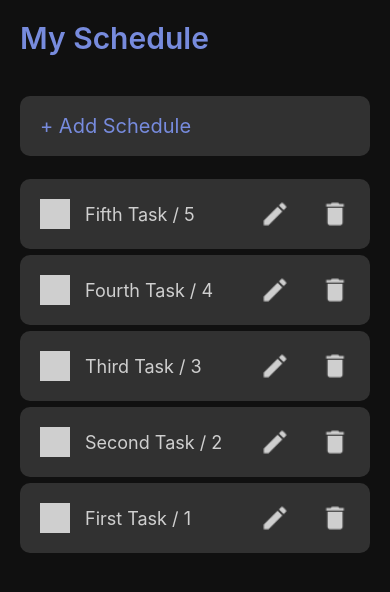
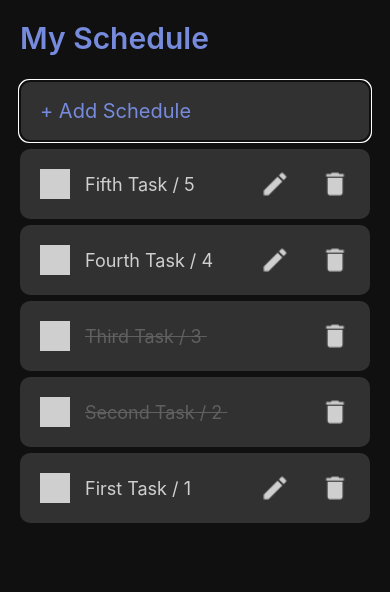
Before and after one commit to kimyej1/2022-DIGI-Campus-React, a React Native app in the folder MiniProject/: screen / in a window 390 px wide. Shown: the top 592 px of the page. Built offline with nearby package versions, Linux system fonts and the light colour scheme; grey boxes are pictures that could not be loaded.

Commit message:
2022.6.23 17:00

```diff
--- a/MiniProject/src/App.js
+++ b/MiniProject/src/App.js
@@ -94,6 +94,24 @@ const App = () => {
         console.log('App , _deleteTask, id = ', id);
     };
 
+    const _toggleTask = id => {
+        console.log('App , _toggleTask , id = ' , id);
+        const cloneTasks = Object.assign({}, tasks);
+        cloneTasks[id]['completed'] = !cloneTasks[id]['completed'];
+        setTasks(cloneTasks);
+    };
+
+    const _updateTask = item => {
+        console.log('App , _updateTask , item.title = ', item.title);
+        const cloneTasks = Object.assign({}, tasks);
+        cloneTasks[item.id] = item;
+        setTasks(cloneTasks);
+    };
+
+    const _onBlur = () => {     // 입력창에 입력하다가 포커스아웃 했을 때 다 지우고 + Add Schedule 로 복원해주려는 역할
+        setNewTask('');
+    };
+
     return (
         <ThemeProvider theme={theme}>
             <Container>
@@ -110,12 +128,20 @@ const App = () => {
                     value={newTask}
                     onChangeText={_onChangeText}
                     onSubmitEditing={_addTask}
+                    onBlur={_onBlur}
                 />
 
                 <List width={width}>
                     {
                         Object.values(tasks).reverse().map(item => (
-                            <Task key={item.id} item={item} title={item.title} deleteTask={_deleteTask}/>
+                            <Task
+                                key={item.id}
+                                item={item}
+
+                                deleteTask={_deleteTask}
+                                toggleTask={_toggleTask}
+                                updateTask={_updateTask}
+                            />
                         ))
                     }
 
--- a/MiniProject/src/components/IconButton.js
+++ b/MiniProject/src/components/IconButton.js
@@ -26,6 +26,10 @@ const IconButton = ({type, onPressOut, id}) => {
     );
 };
 
+IconButton.defaultProps = {
+    onPressOut : () => {},  // do Nothing (혹시 onPressOut 없다면.. 아무것도 하지마)
+};
+
 IconButton.propTypes = {
     types : propTypes.oneOf(Object.values(images)).isRequired,
     id : propTypes.string,
--- a/MiniProject/src/components/Input.js
+++ b/MiniProject/src/components/Input.js
@@ -11,7 +11,7 @@ const StyledInput = styled.TextInput.attrs(({theme}) => ({
 }))`
     width : ${ ({width}) => width - 40 }px;
     height : 60px;
-    margin : 20px 30px;
+    margin : 5px 0px;
     padding : 20px 20px;
     border-radius : 10px;
     background-color : ${({theme}) => theme.itemBackground};
@@ -19,7 +19,13 @@ const StyledInput = styled.TextInput.attrs(({theme}) => ({
     color : ${({theme}) => theme.text};
 `;
 
-const Input = props => {
+const Input = ({
+                    value,
+                    placeholder,
+                    onChangeText,
+                    onSubmitEditing,
+                    onBlur,
+                }) => {    // props => {} 이렇게 해서, 아래 리턴값들을 {props.value} 이런식으로 해도됨
 
     // const width = Dimensions.get('window').width;
     const width = useWindowDimensions().width;  // 위, 아래 두개 같은 기능
@@ -27,15 +33,19 @@ const Input = props => {
     return (
         <StyledInput
             width={width}
-            placeholder={props.placeholder}
-            maxLength={10}
+            placeholder={placeholder}
+            maxLength={30}
             autoCapitalize="none"
             autoCorrect={false}
             returnKeyType = "done"  // 엔터(리턴) 하면 완료로 볼것인지?
             keyboardAppearance="dark"
-            onChangeText={props.onChangeText}
-            onSubmitEditing={props.onSubmitEditing}
-            value={props.value}
+
+            onChangeText={onChangeText}
+            onSubmitEditing={onSubmitEditing}
+            onBlur={onBlur}
+
+            value={value}
+            autoFocus={true}        // 자동 포커싱!
         />
     );
 };
--- a/MiniProject/src/components/Task.js
+++ b/MiniProject/src/components/Task.js
@@ -2,11 +2,11 @@ import React, {useState} from 'react';
 import { StatusBar } from 'react-native';
 import styled, { ThemeProvider } from 'styled-components/native';
 
-import Input from './Input';
 import IconButton from './IconButton';
 import { images } from '../Images';
 import { theme } from '../theme';
 import propTypes from 'prop-types';
+import Input from './Input';
 
 // icon 네개가 다 세로로 배치되니까, 그걸 둘러싸는 컨테이너 하나를 만들어서 하나로 관리하자!
 const Container = styled.View`
@@ -21,28 +21,84 @@ const Container = styled.View`
 const Contents = styled.Text`
     flex : 1;
     font-size : 18px;
-    color : ${({theme}) => theme.text};
+    color : ${({theme, completed}) => completed? theme.done : theme.text};
+    text-decoration-line : ${({completed}) => completed? 'line-through' : 'none'}
 `;
 
-const Task = ({item, deleteTask}) => {
-    console.log('Task , Task , deleteTask = ' + deleteTask);
-    return (
+const Task = ({item, deleteTask, toggleTask, updateTask}) => {
+    console.log('Task , Task , deleteTask = ' , deleteTask);
+
+    const [isEditing, setIsEditing] = useState(false);  // 같은 입력창을 add, update 같이쓰기 위해서 edit 모드인지 확인 필요
+    const [title, setTitle] = useState(item.title);
+
+    const _updateButtonPress = () => {
+        setIsEditing(true);     // update 버튼을 누르면, edit 모드로 변경
+    };
+
+        // let user = { username : "AAA" };
+        // let user_id = { id : 1 };
+        // let email = { email : "user@text.com" };
+
+        // user = Object.assign(user,user_id, email);
+        // -> {username : "AAA", id : 1, email : "user@text.com"} 이렇게 나옴
+
+    const _onSubmitEditing = () => {
+        if(isEditing == true) {     // edit 모드에서만 수행할 수 있는 함수
+
+            // isEditing -> false & tasks에서 해당 항목 수정
+            setIsEditing(false);
+            const currentTask = Object.assign({}, item, {title});
+            updateTask(currentTask);
+        }
+    };
+
+    const _onBlur = () => {
+        if(isEditing == true) {     // edit 모드에서만 수행할 수 있는 함수
+            setIsEditing(false);
+            setTitle(item.title);
+        }
+    };
+
+    return isEditing ? (    // edit 모드이면 Input 보여주고, 아니면 container 보여주기
+        <Input
+            value = {title}
+            onChangeText = { title => setTitle(title)}
+            onSubmitEditing = {_onSubmitEditing}
+            onBlur={_onBlur}    // App.js의 _onBlur가 아니라, 여기서 따로 만들어주는 _onBlur
+        />
+    ) : (
         <Container>
-            <IconButton type={images.uncompleted} />
+            <IconButton
+                type={item.completed ? images.completed : images.uncompleted}   // 보여줄 때, 완료 -> 완료아이콘, 미완료 -> 미완료아이콘
+                id={item.id}
+                onPressOut={toggleTask}
+            />
+            <Contents completed={item.completed}>{item.title} / {item.id} </Contents>
 
-            <Contents>{item.title} / {item.id} </Contents>
+            {item.completed || (    // completed 면 수정 버튼 가리기 : item.completed에서 true 걸리면 뒤까지 안보고 넘어간다
+                <IconButton
+                type={images.update}
+                id={item.id}
+                onPressOut={_updateButtonPress} />
+            )}
 
-            <IconButton type={images.update} />
-            <IconButton type={images.delete} id={item.id} onPressOut={deleteTask}/>
+            <IconButton
+                type={images.delete}
+                id={item.id}
+                onPressOut={deleteTask}
+            />
         </Container>
+        // deleteTask 지만 onPress 시 실제로는 _deleteTask 를 수행한다.
+        // {props.key} = {props.item.id}
     );
+
 };
-// deleteTask 지만 onPress 시 실제로는 _deleteTask 를 수행한다.
-// {props.key} = {props.item.id}
 
 Task.propTypes = {
     item: propTypes.object.isRequired,
     deleteTask: propTypes.func.isRequired,
+    toggleTask: propTypes.func.isRequired,
+    updateTask: propTypes.func.isRequired,
 };
 
 export default Task;
```
